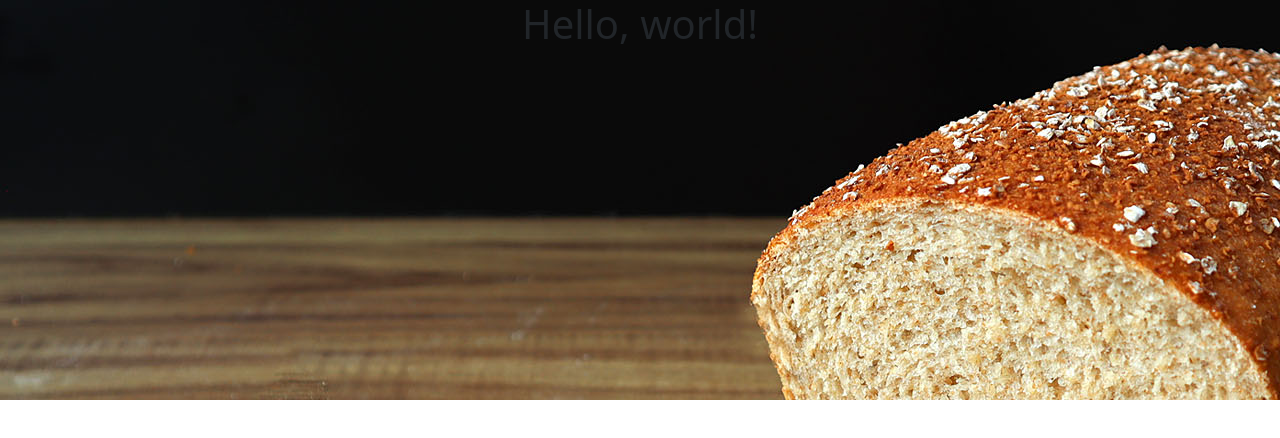
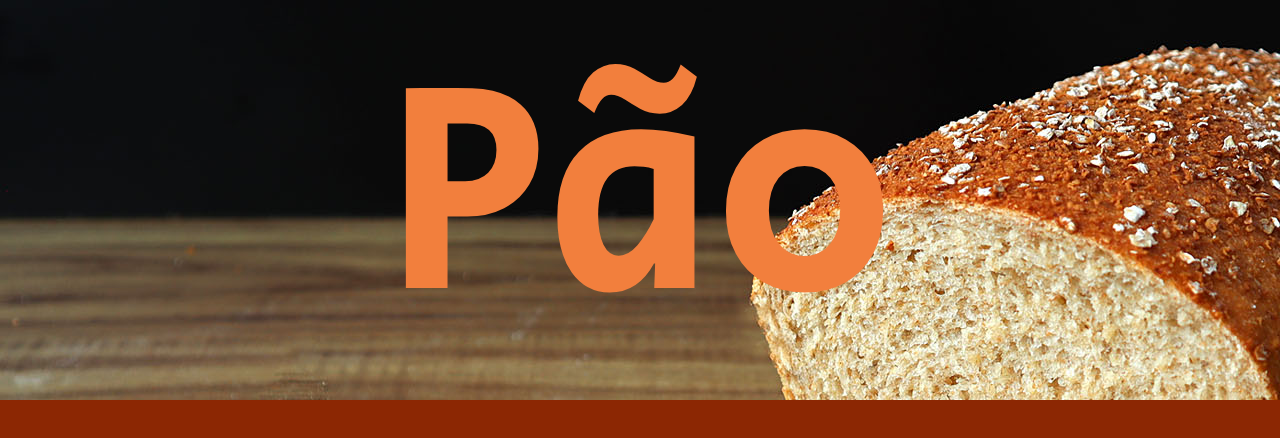
Before and after one commit to ErickNetto/bootstrap0308_erick, a plain HTML site: page index.html in a window 1280 px wide. Drawn offline with nearby package versions, Linux system fonts and the light colour scheme.

Commit message:
header pronto

```diff
--- a/index.html
+++ b/index.html
@@ -6,20 +6,28 @@
     <title>Bootstrap demo</title>
     <link href="https://cdn.jsdelivr.net/npm/bootstrap@5.2.0/dist/css/bootstrap.min.css" rel="stylesheet" integrity="sha384-gH2yIJqKdNHPEq0n4Mqa/HGKIhSkIHeL5AyhkYV8i59U5AR6csBvApHHNl/vI1Bx" crossorigin="anonymous">
     <link rel="stylesheet" href="style.css">
+    <link rel="preconnect" href="https://fonts.googleapis.com">
+    <link rel="preconnect" href="https://fonts.gstatic.com" crossorigin>
+    <link href="https://fonts.googleapis.com/css2?family=Secular+One&display=swap" rel="stylesheet">
   </head>
-  <body>
+  <body style="background-color:#8C2703">
     <header>
-        <div class="">
+        <div>
             <div class="row">
                 <div class="col">
-                    <h1 class='col col-12' style="height: 400px; object-position: center; text-align:center; background-image: url(./assets/pao1.jpg);" >Hello, world!</h1>
-
+                    <h1 class='col col-12' style="height: 400px; object-position: center; text-align:center; background-image: url(./assets/pao1.jpg); color: #F27F3D;font-family: 'Secular One', sans-serif; font-size: 300px; display: flex; align-items: center;justify-content: center;">Pão</h1>
                 </div>
             </div>
         </div>
     </header>
-    <main>
-
+    <main >
+        <div class="container">
+            <div class="row">
+                <div class="col col-xxl-10 col">
+                    <h1></h1>
+                </div>
+            </div>
+        </div>
     </main>
     <footer>
 
```
